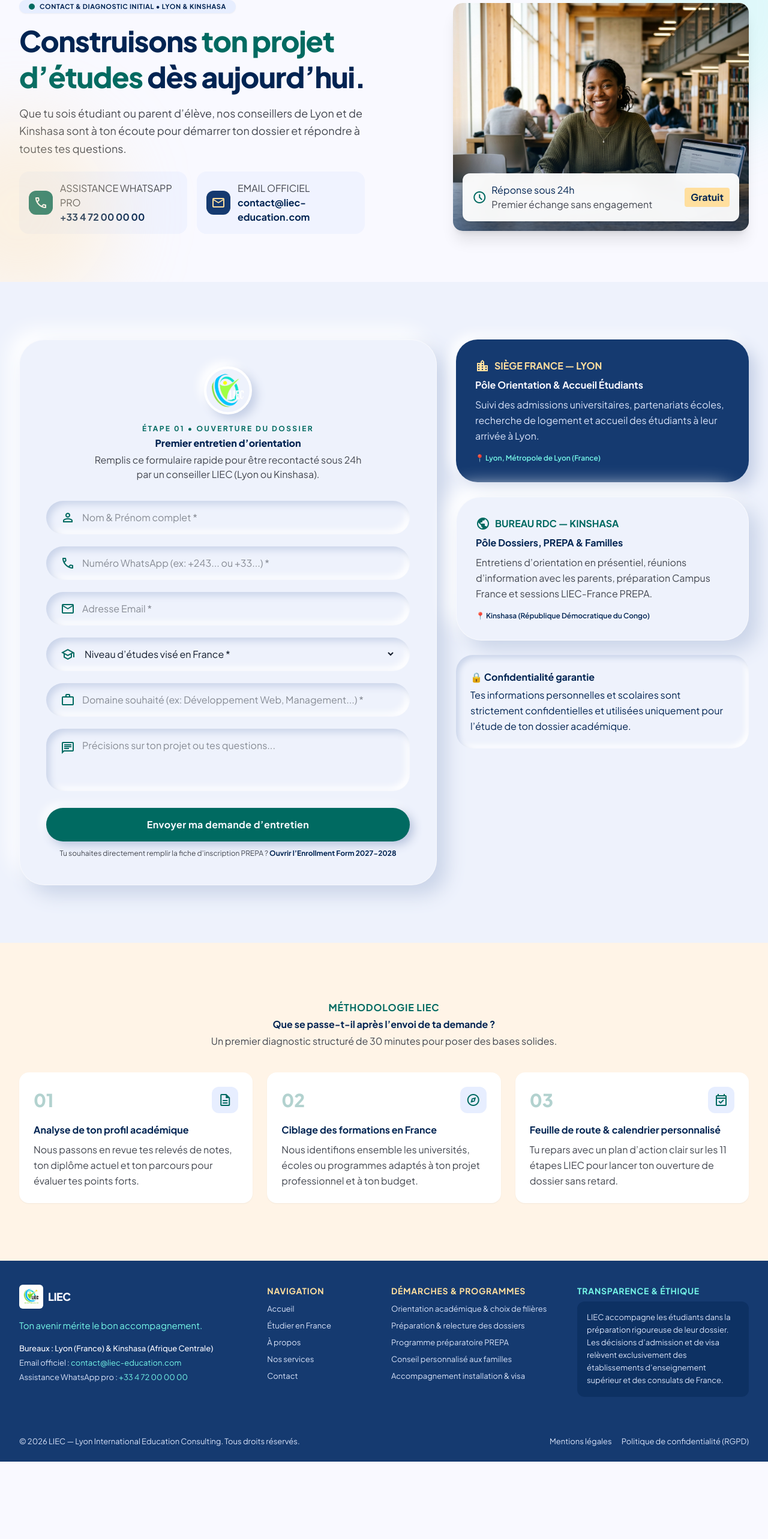
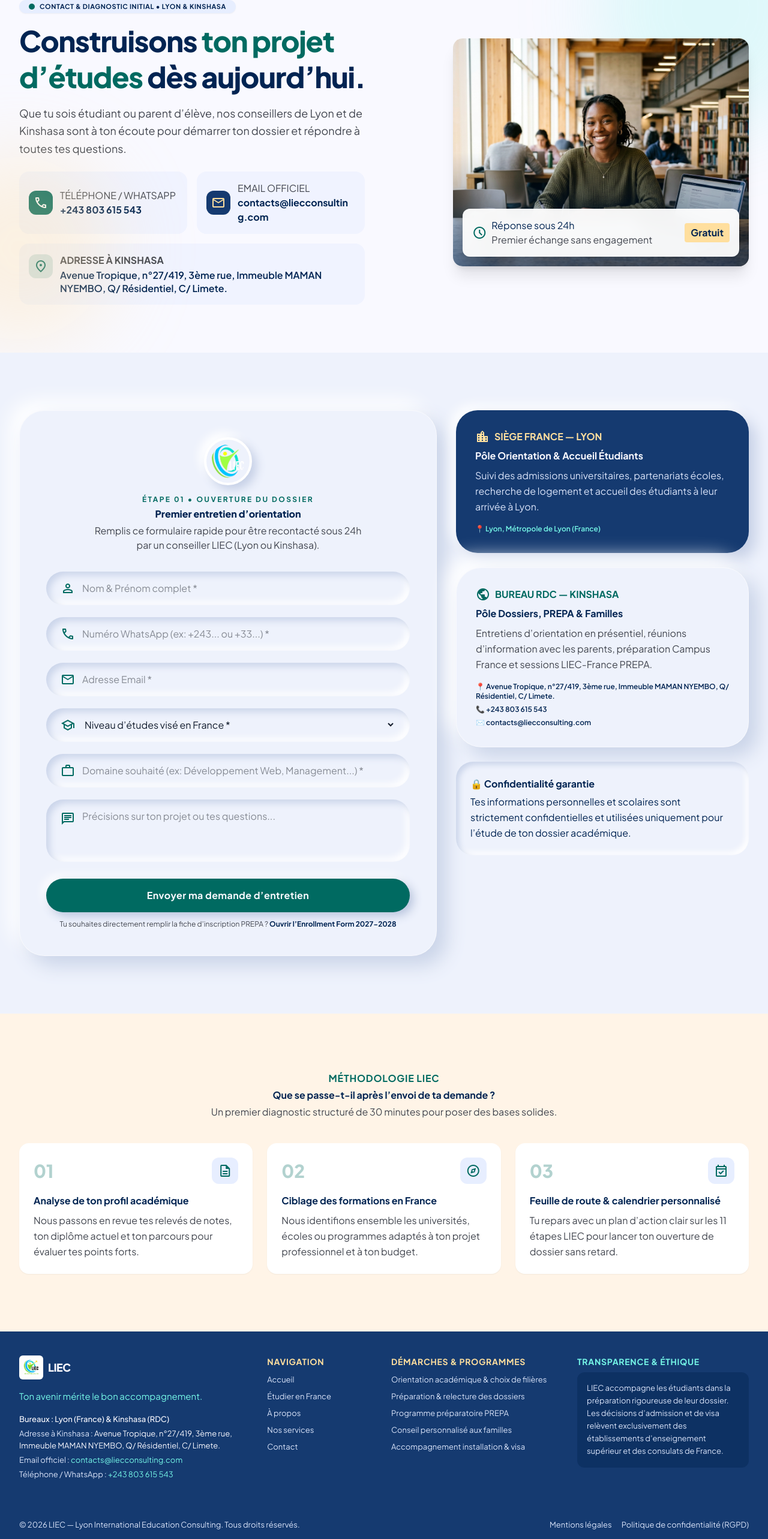
Before and after one commit to MJM30/LIEC_site_et_Solution, a Next.js app: page /contact in a window 1280 px wide. Shown: the part 160-2726 px from the top of the page at 60% size. Before the commit the page ends 2597 px from the top, so only its background shows below. Built offline with nearby package versions, Linux system fonts and the light colour scheme.

Commit message:
Mise à jour des informations de contact officielles (email, téléphone, adresse Kinshasa)

```diff
--- a/src/app/a-propos/page.tsx
+++ b/src/app/a-propos/page.tsx
@@ -371,8 +371,11 @@
                     <h3 className="font-headline-md text-primary font-bold mb-2">
                       Bureau de Kinshasa — Préparation &amp; Familles
                     </h3>
-                    <p className="font-body-md text-on-surface-variant leading-relaxed mb-4">
+                    <p className="font-body-md text-on-surface-variant leading-relaxed mb-3">
                       Point de rencontre privilégié pour les étudiants et leurs parents. Nous y réalisons les bilans d’orientation, la constitution des dossiers académiques, les cours LIEC-France PREPA et les simulations d’entretiens Campus France.
+                    </p>
+                    <p className="font-body-sm text-primary font-semibold mb-4">
+                      📍 Avenue Tropique, n°27/419, 3ème rue, Immeuble MAMAN NYEMBO, Q/ Résidentiel, C/ Limete.
                     </p>
                   </div>
                   <div className="pt-3 border-t border-surface-container-high flex items-center gap-2 text-secondary font-label-md font-bold">
--- a/src/app/contact/page.tsx
+++ b/src/app/contact/page.tsx
@@ -79,9 +79,14 @@
                       </div>
                       <div>
                         <p className="font-label-sm text-on-surface-variant uppercase">
-                          Assistance WhatsApp Pro
+                          Téléphone / WhatsApp
                         </p>
-                        <p className="font-label-lg text-primary font-bold">+33 4 72 00 00 00</p>
+                        <a
+                          href="tel:+243803615543"
+                          className="font-label-lg text-primary font-bold hover:text-secondary transition-colors"
+                        >
+                          +243 803 615 543
+                        </a>
                       </div>
                     </div>
 
@@ -93,8 +98,25 @@
                         <p className="font-label-sm text-on-surface-variant uppercase">
                           Email Officiel
                         </p>
-                        <p className="font-label-lg text-primary font-bold">
-                          contact@liec-education.com
+                        <a
+                          href="mailto:contacts@liecconsulting.com"
+                          className="font-label-lg text-primary font-bold hover:text-secondary transition-colors break-all"
+                        >
+                          contacts@liecconsulting.com
+                        </a>
+                      </div>
+                    </div>
+
+                    <div className="sm:col-span-2 p-4 rounded-2xl bg-surface-container-low flex items-start gap-3">
+                      <div className="h-10 w-10 rounded-xl bg-secondary/15 text-secondary flex items-center justify-center shrink-0 mt-0.5">
+                        <span className="material-symbols-outlined">location_on</span>
+                      </div>
+                      <div>
+                        <p className="font-label-sm text-on-surface-variant uppercase font-bold">
+                          Adresse à Kinshasa
+                        </p>
+                        <p className="font-body-sm text-primary font-semibold leading-snug mt-0.5">
+                          Avenue Tropique, n°27/419, 3ème rue, Immeuble MAMAN NYEMBO, Q/ Résidentiel, C/ Limete.
                         </p>
                       </div>
                     </div>
@@ -304,8 +326,12 @@
                     <p className="font-body-sm text-on-surface-variant leading-relaxed mb-4">
                       Entretiens d’orientation en présentiel, réunions d’information avec les parents, préparation Campus France et sessions LIEC-France PREPA.
                     </p>
-                    <div className="text-xs text-primary font-semibold">
-                      📍 Kinshasa (République Démocratique du Congo)
+                    <div className="flex flex-col gap-1.5 text-xs text-primary font-semibold">
+                      <div>
+                        📍 Avenue Tropique, n°27/419, 3ème rue, Immeuble MAMAN NYEMBO, Q/ Résidentiel, C/ Limete.
+                      </div>
+                      <div>📞 +243 803 615 543</div>
+                      <div>✉️ contacts@liecconsulting.com</div>
                     </div>
                   </div>
 
--- a/src/components/Footer.tsx
+++ b/src/components/Footer.tsx
@@ -23,20 +23,31 @@
             </p>
             <div className="flex flex-col gap-space-xs font-body-sm text-body-sm text-surface-variant">
               <p className="text-surface font-medium">
-                Bureaux : Lyon (France) &amp; Kinshasa (Afrique Centrale)
+                Bureaux : Lyon (France) &amp; Kinshasa (RDC)
+              </p>
+              <p>
+                Adresse à Kinshasa :{" "}
+                <span className="text-surface">
+                  Avenue Tropique, n°27/419, 3ème rue, Immeuble MAMAN NYEMBO, Q/ Résidentiel, C/ Limete.
+                </span>
               </p>
               <p>
                 Email officiel :{" "}
                 <a
                   className="text-secondary-fixed hover:underline"
-                  href="mailto:contact@liec-education.com"
+                  href="mailto:contacts@liecconsulting.com"
                 >
-                  contact@liec-education.com
+                  contacts@liecconsulting.com
                 </a>
               </p>
               <p>
-                Assistance WhatsApp pro :{" "}
-                <span className="text-secondary-fixed">+33 4 72 00 00 00</span>
+                Téléphone / WhatsApp :{" "}
+                <a
+                  className="text-secondary-fixed hover:underline"
+                  href="tel:+243803615543"
+                >
+                  +243 803 615 543
+                </a>
               </p>
             </div>
           </div>
```
